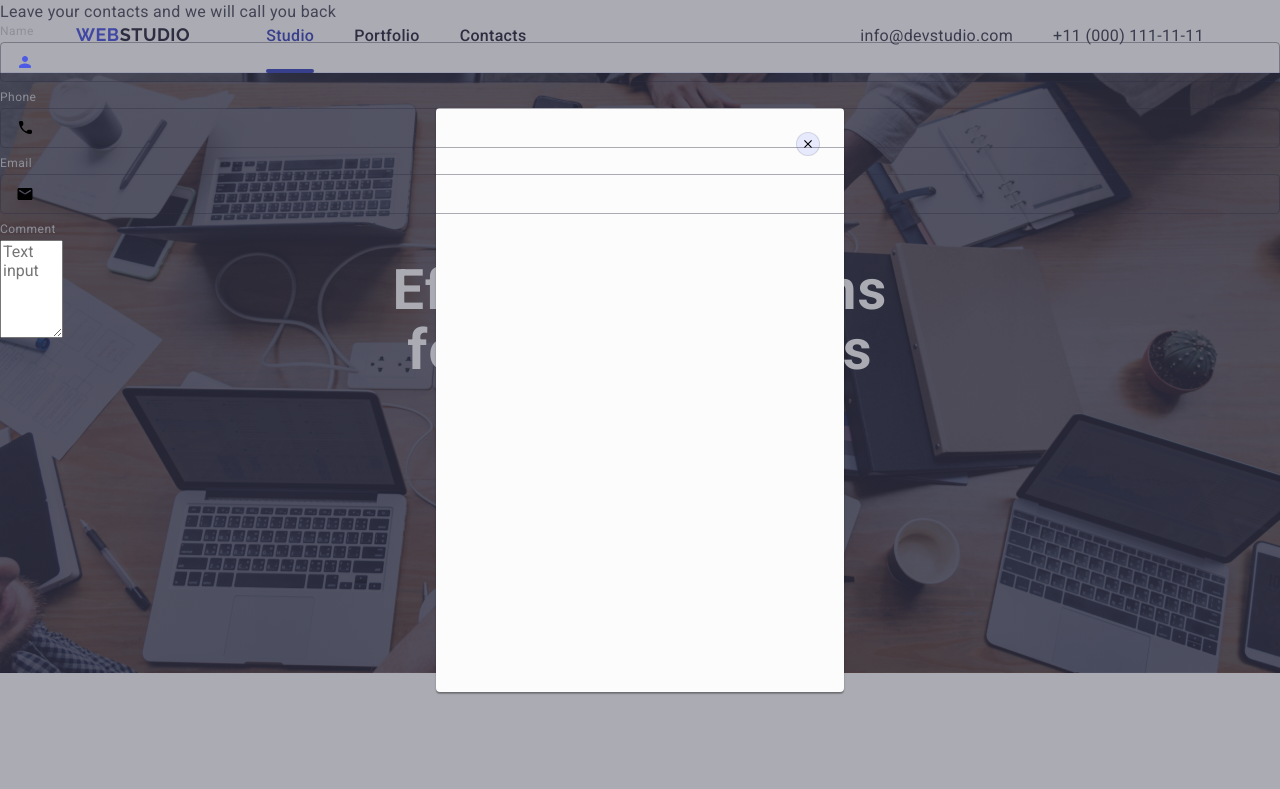
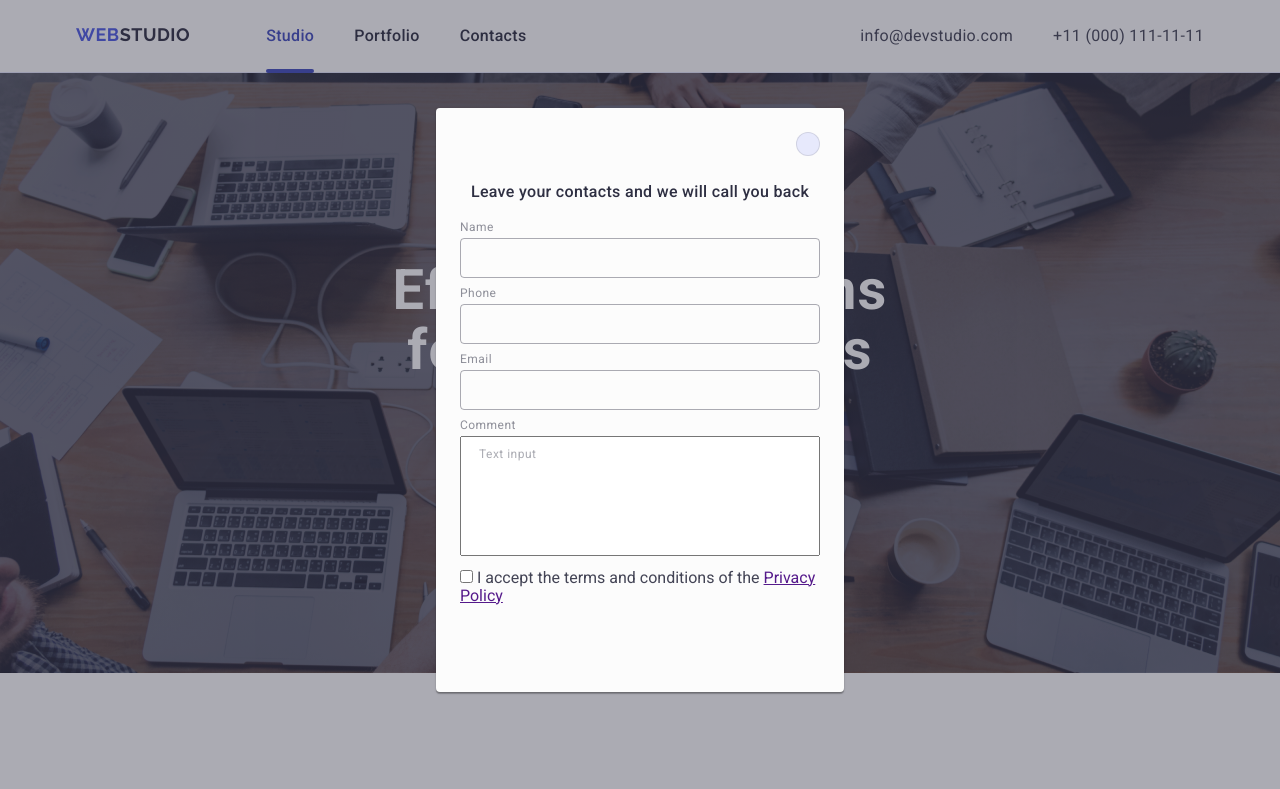
Before and after one commit to VladSmetana/got-markup-hw-05, a website: page index.html in a window 1280 px wide. Shown: the top 789 px of the page. Drawn offline with nearby package versions, Linux system fonts and the light colour scheme.

Commit message:
add styles

```diff
--- a/css/styles.css
+++ b/css/styles.css
@@ -563,3 +563,18 @@ img{
 .input-modal-form:focus .modal-svg{
     fill: #4D5AE5;
 }
+.modal-comment{
+    resize: none;
+    width:100%;
+    min-height: 120px;
+}
+.modal-comment::placeholder{
+    color:  rgba(46, 47, 66, 0.40);
+    font-size: 12px;
+    font-style: normal;
+    font-weight: 400;
+    line-height: 1.17; /* 116.667% */
+    letter-spacing: 0.04em;
+    padding-top:8px;
+    padding-left: 16px;
+}
--- a/index.html
+++ b/index.html
@@ -352,7 +352,7 @@
     <button type="button" class="modal-button">
     <svg class="close-svg" width="8" height="8">
         <use href="./images/icons.svg#icon-close-black"></use>
-    </svg></button></div>
+    </svg></button>
     <p class="paragraph">Leave your contacts and we will call you back</p>
     <form class="modal-form" name="leave-your-contacts-form" >
         <div class="modal-form-container">
@@ -378,9 +378,12 @@
         </div>
         <div class="modal-form-container">
             <label for="comment-modal" class="modal-form-label">Comment</label>
-            <textarea name="comment" rows="5" cols="5" placeholder="Text input" id="comment-modal" ></textarea>
+            <textarea name="comment" rows="5" cols="5" placeholder="Text input" id="comment-modal" class="modal-comment" ></textarea>
             </div>
+        <input type="checkbox" name="private-policy-checkbox" class="checkbox" id="private-policy-check" value="true">
+        <label for="private-policy-check">I accept the terms and conditions of the <a href="" class="private-policy">Privacy Policy</a> </label>
     </form>
+</div>
 </div>
 </body>
 </html>
```
Also changed, not shown: images/icons.svg.
